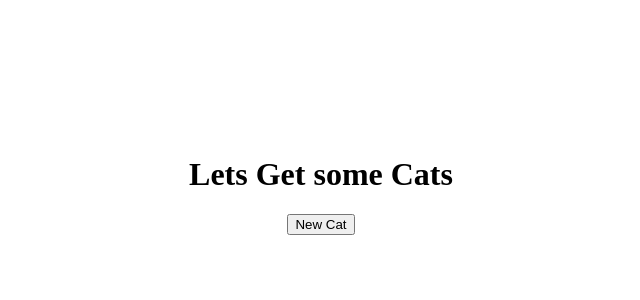
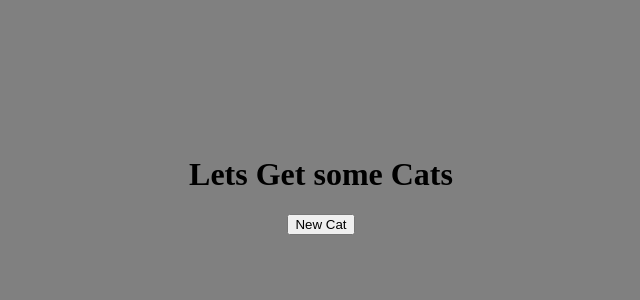
Before and after one commit to bdurb/vue-cat, a Vue app: page / in a window 1280 px wide. Shown: the top 300 px of the page, without its empty margins (319-959 px from the left). Built offline with nearby package versions, Linux system fonts and the light colour scheme.

Commit message:
set up background color

```diff
--- a/src/App.vue
+++ b/src/App.vue
@@ -16,5 +16,7 @@ export default {
 </script>
 
 <style>
-
+body {
+  background: gray;
+}
 </style>
```
